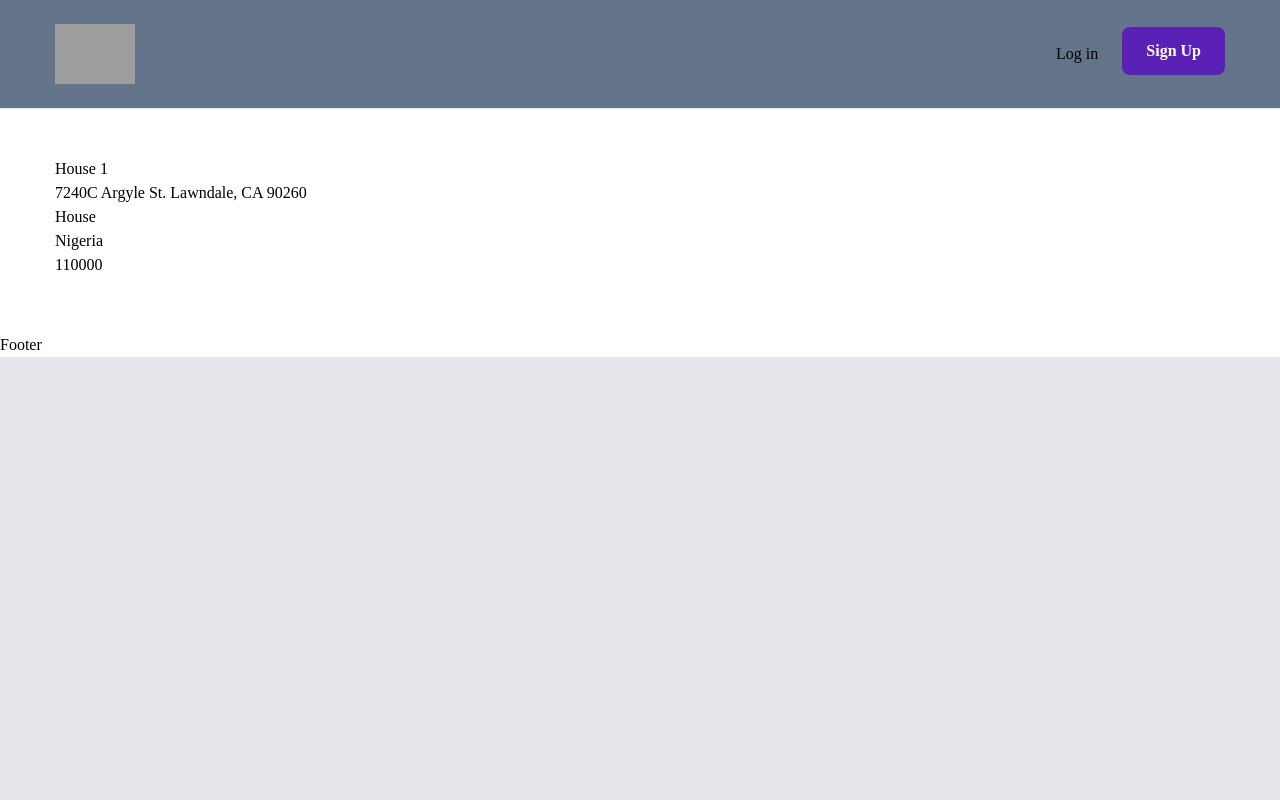
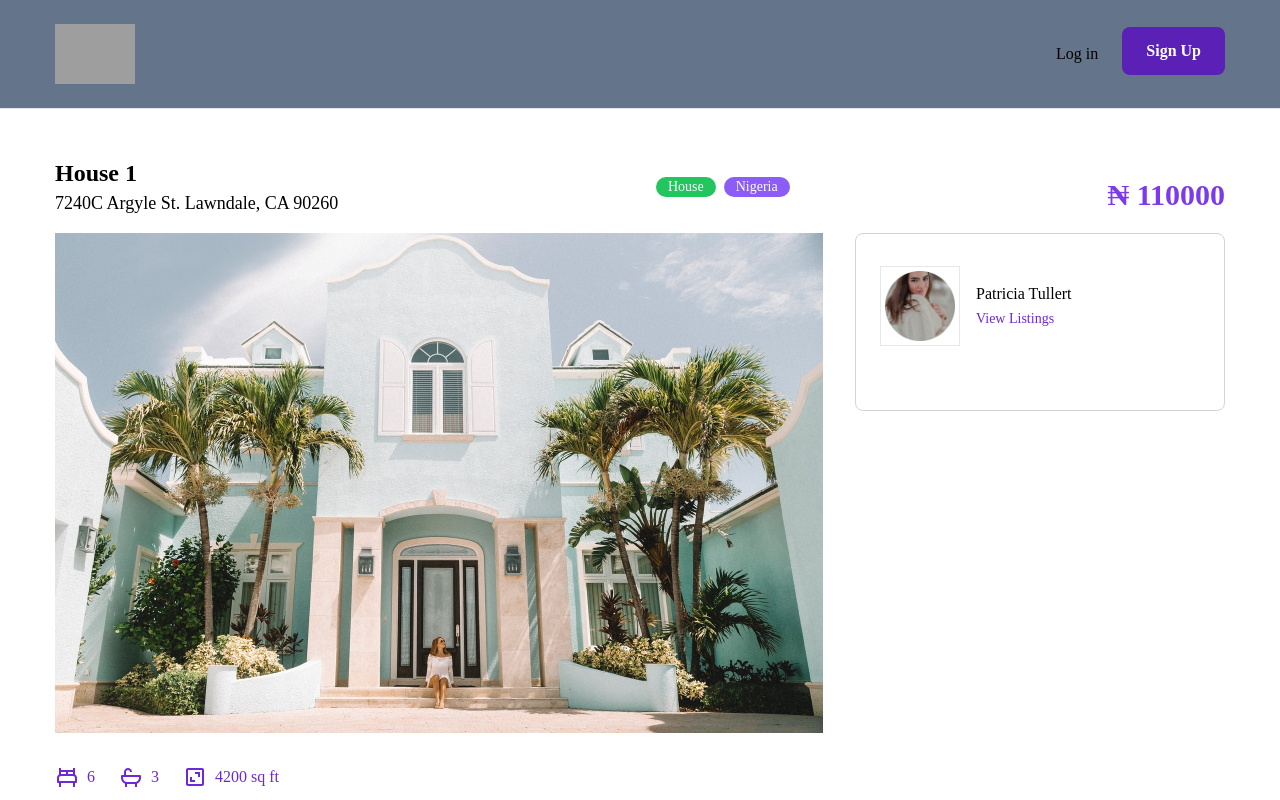
Before and after one commit to Iyiola2dev/Real-Estate, a React (Vite) app: page /property/1 in a window 1280 px wide. Shown: the top 800 px of the page. Built offline with nearby package versions, Linux system fonts and the light colour scheme; grey boxes are pictures that could not be loaded.

Commit message:
I inputed some details into property details

```diff
--- a/src/pages/PropertyDetails.jsx
+++ b/src/pages/PropertyDetails.jsx
@@ -23,16 +23,57 @@
   return (
     <section>
       <div className="container mx-auto min-h[800px] mb-14">
-        <div>
+        <div className="flex flex-col lg:flex-row lg:items-center lg:justify-between">
           <div>
-            <h2>{house.name}</h2>
-            <h3>{house.address}</h3>
+            <h2 className="text-2xl font-semibold">{house.name}</h2>
+            <h3 className="text-lg mb-4">{house.address}</h3>
           </div>
-          <div>
-            <div>{house.type}</div>
-            <div>{house.country}</div>
+          <div className="mb-4 lg:mb:0 flex gap-x-2 text-sm">
+            <div className="bg-green-500 text-white rounded-full px-3">
+              {house.type}
+            </div>
+            <div className="bg-violet-500 text-white rounded-full px-3">
+              {house.country}
+            </div>
           </div>
-          <div>{house.price}</div>
+          <div className="text-3xl font-semibold text-violet-600">
+            ₦ {house.price}
+          </div>
+        </div>
+        <div className="flex flex-col items-start gap-8 lg:flex-row ">
+          <div className="max-w-[768px]">
+            <div className="mb-8">
+              <img src={house.imageLg} alt="" />
+            </div>
+            <div className="flex gap-x-6 text-violet-700 mb-6">
+              <div className="flex justify-center items-center  gap-x-2">
+                <BiBed className="text-2xl" />
+                <div>{house.bedrooms}</div>
+              </div>
+              <div className="flex justify-center items-center gap-x-2">
+                <BiBath className="text-2xl" />
+                <div>{house.bathrooms}</div>
+              </div>
+              <div className="flex justify-center items-center gap-x-2">
+                <BiArea className="text-2xl" />
+                <div>{house.surface}</div>
+              </div>
+            </div>
+            <div>{house.description}</div>
+          </div>
+          <div className="flex-1 bg-white w-full mb-8 border border-gray-300 rounded-lg px-6 py-8">
+            <div className="flex items-center gap-x-4 mb-8">
+              <div className="w-20 h-20 p-1 border">
+                <img src={house.agent.image} alt="" />
+              </div>
+              <div>
+                <div>{house.agent.name}</div>
+                <Link to="" className="text-violet-700 text-sm">
+                  View Listings
+                </Link>
+              </div>
+            </div>
+          </div>
         </div>
       </div>
     </section>
```
